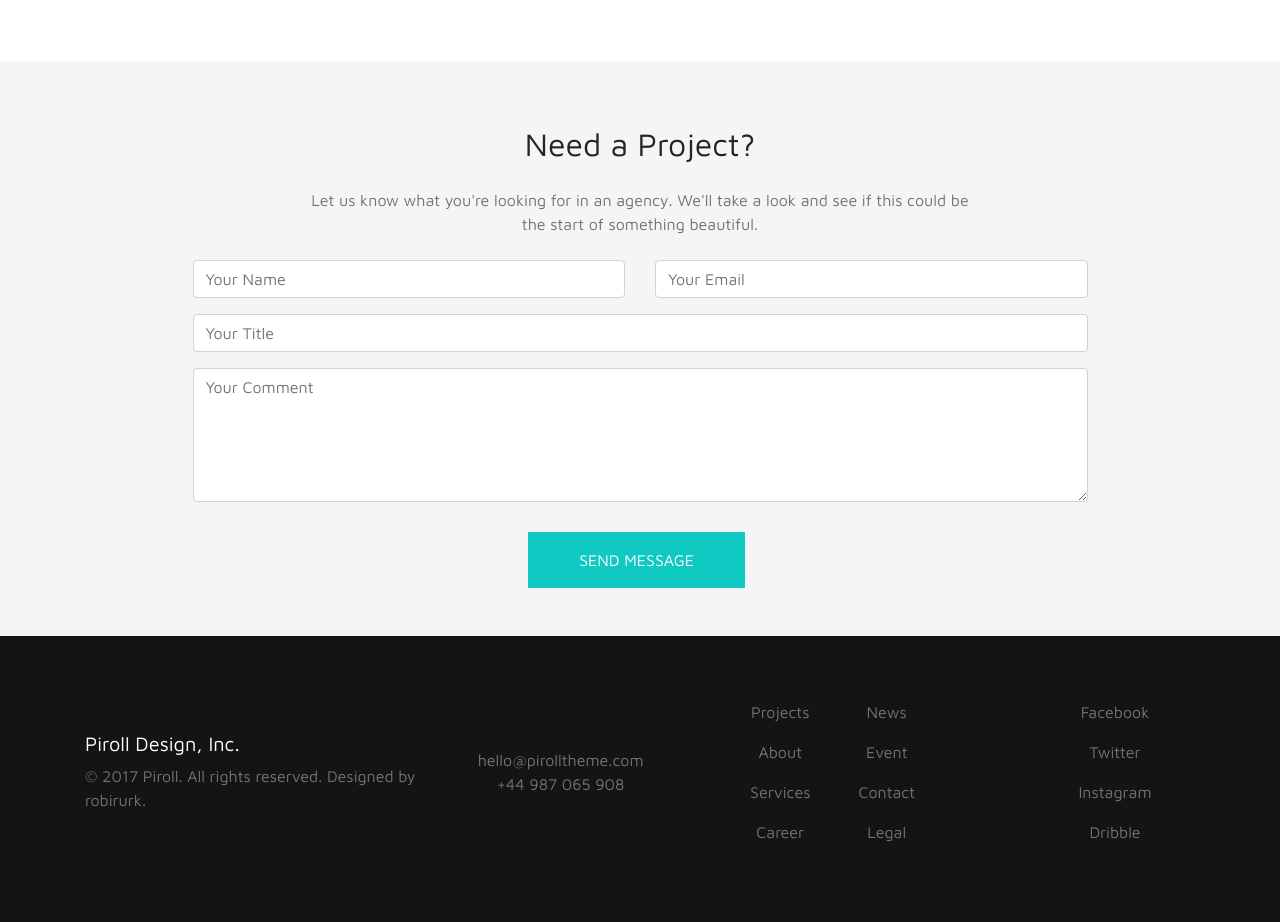
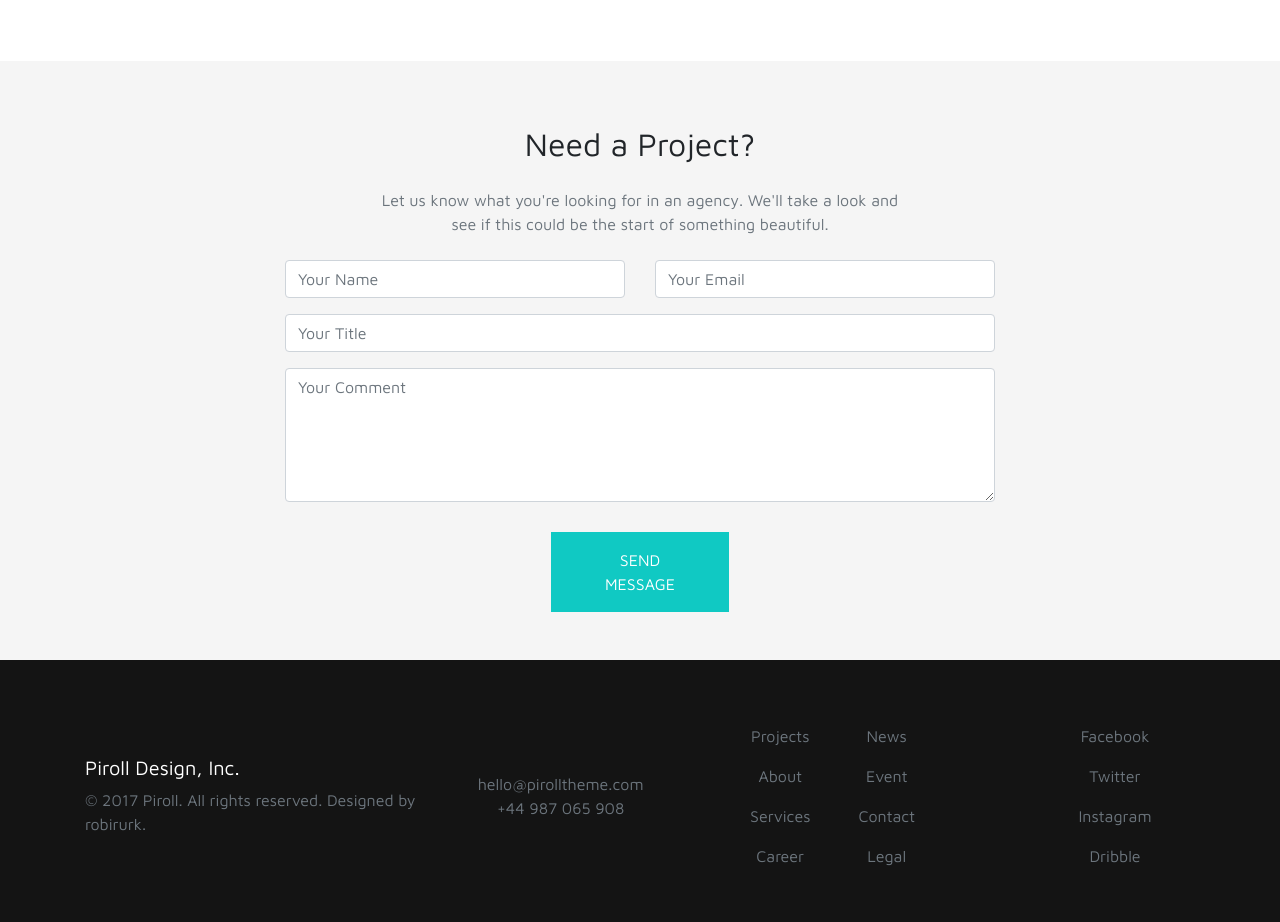
Before and after one commit to MehedilslamRipon/Bootstrap-Project-7, a plain HTML site: page index.html in a window 1280 px wide. Shown: the part 4374-5296 px from the top of the page. Drawn offline with nearby package versions, Linux system fonts and the light colour scheme; a script that the page names is missing.

Commit message:
Update index.html

```diff
--- a/index.html
+++ b/index.html
@@ -369,21 +369,21 @@
     <!-- contact -->
     <section id="contact" class="contact py-5">
       <div class="container">
-        <div class="col-10 mx-auto text-center my-3">
+        <div class="col-12 col-md-8 mx-auto text-center my-3">
           <h2>Need a Project?</h2>
           <p class="w-75 mx-auto my-4 text-muted">Let us know what you're looking for in an agency. We'll take a look and see
             if this could be the start of something beautiful.
           </p>
         </div>
         <!-- form -->
-        <div class="col-10 mx-auto">
-          <form>
+        <div class="col-12 col-md-8 mx-auto">
+          <form class="contact-form">
             <div class="form-group">
               <div class="row">
-                <div class="col">
-                  <input type="text" class="form-control" placeholder="Your Name">
+                <div class="col-sm-6">
+                  <input type="text" class="form-control custom-small" placeholder="Your Name">
                 </div>
-                <div class="col">
+                <div class="col-sm-6">
                   <input type="email" class="form-control" placeholder="Your Email">
                 </div>
               </div>
@@ -391,17 +391,16 @@
             <div class="form-group">
               <input type="text" class="form-control" id="exampleInputEmail1" aria-describedby="emailHelp" placeholder="Your Title">
             </div>
-            <div class="form-group">
+            <div class="form-group mb-4">
               <textarea class="form-control" id="exampleFormControlTextarea1" placeholder="Your Comment" rows="5"></textarea>
             </div>
-            <div class="form-btn mx-auto">
+            <div class="form-btn text-center mx-auto">
               <a href="#" class="btn header-btn text-uppercase text-center">send message</a>
-            </div>
-          </form>
-
-        </div>
+          </div>
+        </form>
       </div>
-    </section>
+    </div>
+  </section>
     <!-- end of contact -->
 
     <!-- footer -->
```
